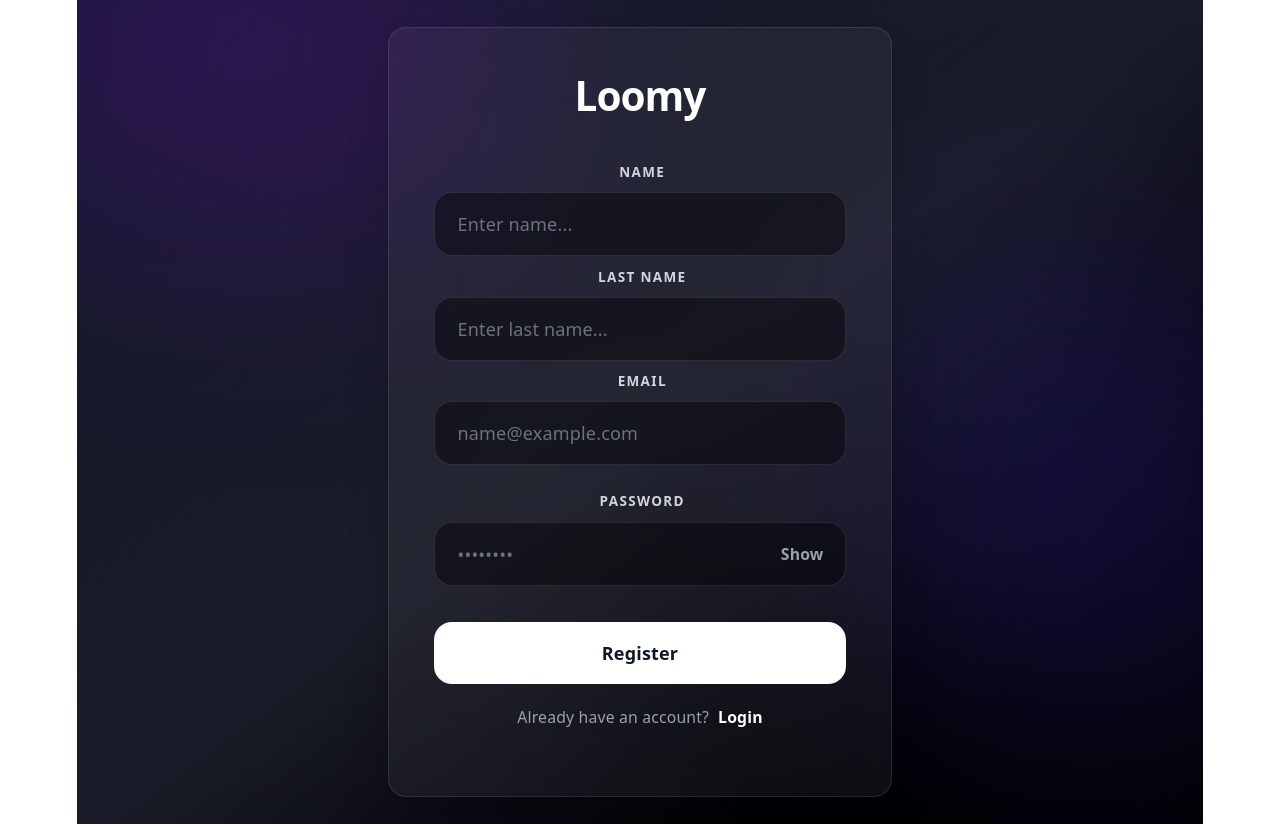
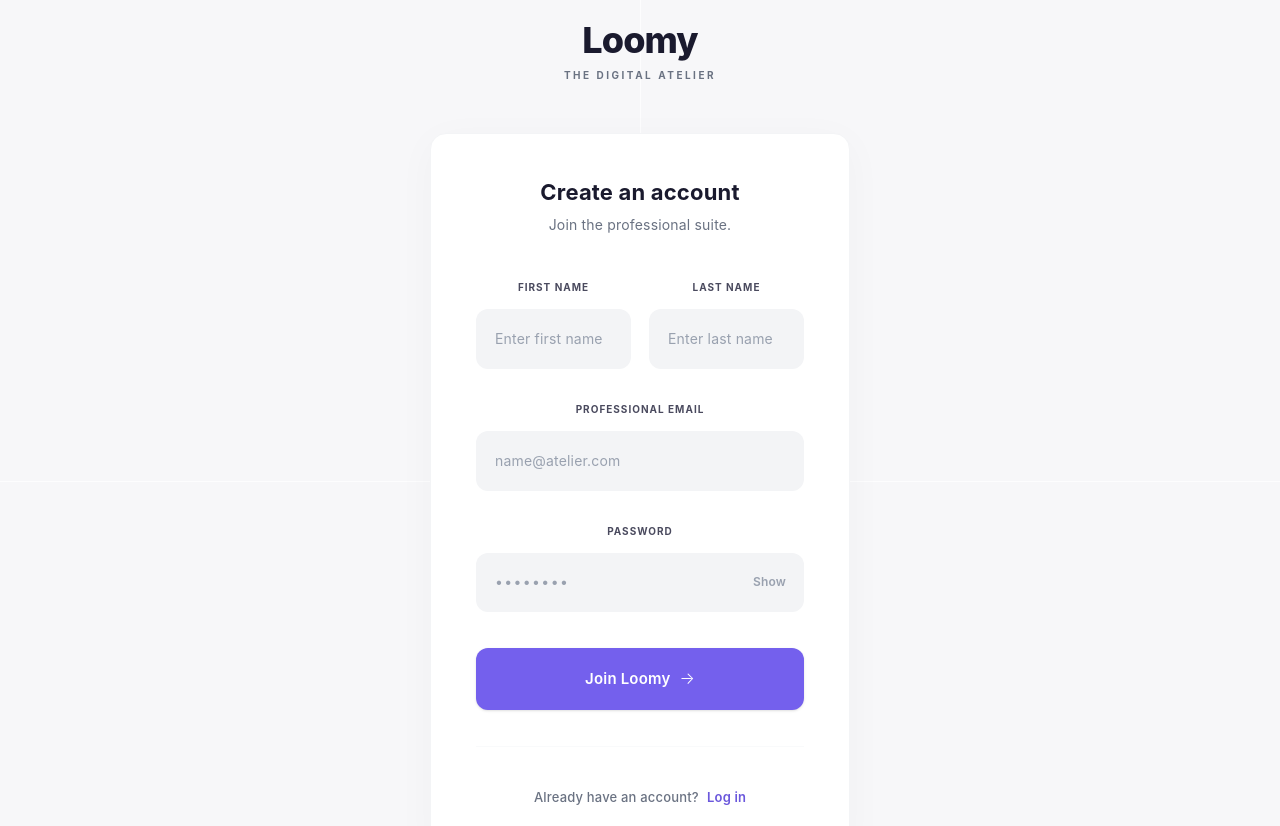
Before and after one commit to ariigrangetto/loomy, a React (Vite) app: page /register in a window 1280 px wide. Shown: the top 826 px of the page. Built offline with nearby package versions, Linux system fonts and the light colour scheme; no server answers.

Commit message:
feat: add icons and styles

```diff
--- a/index.html
+++ b/index.html
@@ -3,7 +3,7 @@
 
 <head>
   <meta charset="UTF-8" />
-  <link rel="icon" type="image/svg+xml" href="" />
+  <link rel="icon" type="image/svg+xml" href="/icon.png" />
   <meta name="viewport" content="width=device-width, initial-scale=1.0" />
   <title>Loomy</title>
 </head>
--- a/src/index.css
+++ b/src/index.css
@@ -53,21 +53,17 @@
 }
 
 #root {
-  width: 1126px;
   max-width: 100%;
   margin: 0 auto;
   text-align: center;
   min-height: 100svh;
   display: flex;
   flex-direction: column;
-  box-sizing: border-box;
 }
 
 body {
   margin: 0;
 }
-
-
 
 p {
   margin: 0;
--- a/src/pages/Login.tsx
+++ b/src/pages/Login.tsx
@@ -1,5 +1,6 @@
 import { useRef, useState } from "react"
 import useUser from "../hooks/useUser.tsx"
+import { Link } from "react-router"
 
 interface State {
     email: string
@@ -39,43 +40,54 @@ export default function Login() {
 
 
     return (
-        <main className="min-h-screen flex items-center justify-center p-6 bg-linear-to-br from-gray-900 via-[#1a1c29] to-black relative overflow-hidden">
-            <div className="absolute top-0 left-0 w-full h-full overflow-hidden pointer-events-none z-0">
-                <div className="absolute -top-[20%] -left-[10%] w-[50%] h-[50%] rounded-full bg-purple-600/20 blur-[120px]"></div>
-                <div className="absolute bottom-[10%] -right-[10%] w-[40%] h-[60%] rounded-full bg-indigo-600/20 blur-[120px]"></div>
+        <main className="min-h-screen flex flex-col items-center justify-center p-6 bg-[#f7f7f9] relative font-sans">
+            <div className="absolute inset-0 pointer-events-none z-0 flex items-center justify-center overflow-hidden">
+                <div className="absolute top-0 bottom-0 w-[1px] bg-white/80"></div>
+                <div className="absolute left-0 right-0 h-[1px] bg-white/80"></div>
             </div>
 
-            <div className="relative z-10 w-full max-w-md bg-white/5 backdrop-blur-2xl border border-white/10 rounded-2xl p-8 sm:p-10 shadow-2xl transition-all">
+            <div className="relative z-10 w-full max-w-[420px]">
                 <div className="text-center mb-10">
-                    <h1 className="text-4xl font-bold text-white tracking-tight mb-3">Loomy</h1>
+                    <img src="/icon.png" alt="Loomy Icon" className="w-16 h-16 mx-auto mb-4" />
+                    <h1 className="text-[36px] font-extrabold text-[#1a1a2e] tracking-tight mb-2">Loomy</h1>
+                    <p className="text-[10px] font-bold text-gray-500 tracking-[0.25em] uppercase">The Digital Atelier</p>
+                </div>
+
+                <div className="bg-white rounded-[16px] p-8 sm:p-10 shadow-[0_8px_40px_rgb(0,0,0,0.03)] border border-gray-100">
+                    <div className="mb-8">
+                        <h2 className="text-[22px] font-bold text-[#1a1a2e] mb-1.5">Welcome back</h2>
+                        <p className="text-gray-500 text-[14px]">Sign in to your professional suite.</p>
                     </div>
 
                     <form className="flex flex-col gap-6" action="submit" onSubmit={handleSubmitForm}>
-                    <div className="flex flex-col gap-2.5">
-                        <label className="text-xs font-bold text-gray-300 uppercase tracking-widest ml-1" htmlFor="email">Email</label>
+                        <div className="flex flex-col gap-2">
+                            <label className="text-[10px] font-bold text-[#4a4a5e] uppercase tracking-widest" htmlFor="email">Professional Email</label>
                             <input
                                 id="email"
-                            className="w-full px-5 py-4 bg-black/40 border border-white/10 rounded-2xl text-white placeholder-gray-500 focus:outline-none focus:ring-2 focus:ring-indigo-500/50 focus:border-indigo-500 transition-all shadow-inner"
+                                className="w-full px-4 py-3.5 bg-[#f3f4f6] border border-transparent rounded-[12px] text-gray-900 text-[14px] placeholder-gray-400 focus:outline-none focus:ring-2 focus:ring-[#6b58dc]/20 focus:bg-white focus:border-[#6b58dc]/30 transition-all"
                                 type="text"
-                            placeholder="name@example.com"
+                                placeholder="name@atelier.com"
                                 name="email"
                                 onChange={handleBtn}
                             />
                         </div>
 
-                    <div className="flex flex-col gap-2.5">
-                        <label className="text-xs font-bold text-gray-300 uppercase tracking-widest ml-1" htmlFor="password">Password</label>
+                        <div className="flex flex-col gap-2">
+                            <div className="flex justify-between items-center">
+                                <label className="text-[10px] font-bold text-[#4a4a5e] uppercase tracking-widest" htmlFor="password">Password</label>
+                                <a href="#" className="text-[11px] font-bold text-[#6b58dc] hover:text-[#5a46c8] transition-colors" tabIndex={-1}>Forgot?</a>
+                            </div>
                             <div className="relative flex items-center">
                                 <input
                                     id="password"
-                                className="w-full pl-5 pr-20 py-4 bg-black/40 border border-white/10 rounded-2xl text-white placeholder-gray-500 focus:outline-none focus:ring-2 focus:ring-indigo-500/50 focus:border-indigo-500 transition-all shadow-inner"
+                                    className="w-full pl-4 pr-16 py-3.5 bg-[#f3f4f6] border border-transparent rounded-[12px] text-gray-900 text-[14px] placeholder-gray-400 focus:outline-none focus:ring-2 focus:ring-[#6b58dc]/20 focus:bg-white focus:border-[#6b58dc]/30 transition-all tracking-widest"
                                     type={showPassword ? "text" : "password"}
                                     placeholder="••••••••"
                                     name="password"
                                     onChange={handleBtn}
                                 />
                                 <button
-                                className="absolute right-5 text-sm font-semibold text-gray-400 hover:text-indigo-400 focus:outline-none transition-colors"
+                                    className="absolute right-4 text-[12px] font-semibold text-gray-400 hover:text-[#6b58dc] focus:outline-none transition-colors"
                                     type="button"
                                     onClick={() => setShowPassword(!showPassword)}
                                 >
@@ -85,17 +97,29 @@ export default function Login() {
                         </div>
 
                         <button
-                        className="mt-6 w-full py-4 px-4 bg-white  text-[18px] hover:bg-gray-100 text-gray-900 font-bold rounded-2xl shadow-[0_0_20px_rgba(255,255,255,0.1)] hover:shadow-[0_0_25px_rgba(255,255,255,0.2)] transform transition-all active:scale-[0.98] outline-none focus:ring-2 focus:ring-white/50 focus:ring-offset-2 focus:ring-offset-gray-900"
+                            className="mt-2 w-full py-4 px-4 bg-[#7460ed] hover:bg-[#6250cc] text-white text-[15px] font-semibold rounded-[12px] shadow-sm hover:shadow-md transform transition-all active:scale-[0.98] outline-none focus:ring-2 focus:ring-[#7460ed]/50 focus:ring-offset-2 flex justify-center items-center gap-2"
                             type="submit"
                         >
-                        Login
+                            Enter Atelier <span className="text-[16px] leading-none mb-[2px] font-light">&rarr;</span>
                         </button>
                     </form>
+
                     {error && (
-                    <div className="mt-6 p-4 bg-red-500/10 border border-red-500/20 rounded-2xl text-red-500 text-sm text-center font-semibold">
+                        <div className="mt-4 p-3 bg-red-50 border border-red-100 rounded-[12px] text-red-500 text-[13px] text-center font-medium">
                             {error}
                         </div>
                     )}
+
+                    <div className="mt-8 pt-8 border-t border-gray-50 text-center">
+                        <Link to="/register" className="text-[13px] text-gray-500 font-medium">
+                            New to the platform? <span className="font-semibold text-[#6b58dc] hover:text-[#5a46c8] transition-colors ml-1">Join Loomy</span>
+                        </Link>
+                    </div>
+                </div>
+
+                <div className="mt-12 text-center text-[11px] font-semibold text-gray-400 flex justify-center items-center gap-4">
+                    <p className="hover:text-gray-600 transition-colors">All rights reserved &copy; 2026</p>
+                </div>
             </div>
         </main>
     )
--- a/src/pages/Register.tsx
+++ b/src/pages/Register.tsx
@@ -1,5 +1,6 @@
 import { useRef, useState } from "react";
 import useUser from "../hooks/useUser.tsx";
+import { Link } from "react-router";
 
 
 interface State {
@@ -10,7 +11,6 @@ interface State {
 }
 
 export default function Register() {
-
     const [state, setState] = useState<State>({ email: "", password: "", name: "", lastName: "" })
     const [showPassword, setShowPassword] = useState<boolean>(false);
     const [error, setErrorMessage] = useState<string>("");
@@ -43,65 +43,76 @@ export default function Register() {
 
 
     return (
-        <main className="min-h-screen flex items-center justify-center p-6 bg-linear-to-br from-gray-900 via-[#1a1c29] to-black relative overflow-hidden">
-            <div className="absolute top-0 left-0 w-full h-full overflow-hidden pointer-events-none z-0">
-                <div className="absolute -top-[20%] -left-[10%] w-[50%] h-[50%] rounded-full bg-purple-600/20 blur-[120px]"></div>
-                <div className="absolute bottom-[10%] -right-[10%] w-[40%] h-[60%] rounded-full bg-indigo-600/20 blur-[120px]"></div>
+        <main className="min-h-screen flex flex-col items-center justify-center p-6 bg-[#f7f7f9] relative font-sans">
+            <div className="absolute inset-0 pointer-events-none z-0 flex items-center justify-center overflow-hidden">
+                <div className="absolute top-0 bottom-0 w-[1px] bg-white/80"></div>
+                <div className="absolute left-0 right-0 h-[1px] bg-white/80"></div>
             </div>
 
-            <div className="relative z-10 w-full max-w-md bg-white/5 backdrop-blur-2xl border border-white/10 rounded-2xl p-8 sm:p-10 shadow-2xl transition-all">
+            <div className="relative z-10 w-full max-w-[420px]">
                 <div className="text-center mb-10">
-                    <h1 className="text-4xl font-bold text-white tracking-tight mb-3">Loomy</h1>
+                    <h1 className="text-[36px] font-extrabold text-[#1a1a2e] tracking-tight mb-2">Loomy</h1>
+                    <p className="text-[10px] font-bold text-gray-500 tracking-[0.25em] uppercase">The Digital Atelier</p>
+                </div>
+
+                <div className="bg-white rounded-[16px] p-8 sm:p-10 shadow-[0_8px_40px_rgb(0,0,0,0.03)] border border-gray-100">
+                    <div className="mb-8">
+                        <h2 className="text-[22px] font-bold text-[#1a1a2e] mb-1.5">Create an account</h2>
+                        <p className="text-gray-500 text-[14px]">Join the professional suite.</p>
                     </div>
 
                     <form className="flex flex-col gap-6" action="submit" onSubmit={handleSubmitForm}>
-                    <div className="flex flex-col gap-2.5">
-                        <label className="text-xs font-bold text-gray-300 uppercase tracking-widest ml-1" htmlFor="name">Name</label>
+                        <div className="grid grid-cols-2 gap-4">
+                            <div className="flex flex-col gap-2">
+                                <label className="text-[10px] font-bold text-[#4a4a5e] uppercase tracking-widest" htmlFor="name">First Name</label>
                                 <input
                                     id="name"
-                            className="w-full px-5 py-4 bg-black/40 border border-white/10 rounded-2xl text-white placeholder-gray-500 focus:outline-none focus:ring-2 focus:ring-indigo-500/50 focus:border-indigo-500 transition-all shadow-inner"
+                                    className="w-full px-4 py-3.5 bg-[#f3f4f6] border border-transparent rounded-[12px] text-gray-900 text-[14px] placeholder-gray-400 focus:outline-none focus:ring-2 focus:ring-[#6b58dc]/20 focus:bg-white focus:border-[#6b58dc]/30 transition-all"
                                     type="text"
-                            placeholder="Enter name..."
+                                    placeholder="Enter first name"
                                     name="name"
                                     onChange={handleBtn}
                                 />
+                            </div>
 
-                        <label className="text-xs font-bold text-gray-300 uppercase tracking-widest ml-1" htmlFor="lastName">Last Name</label>
+                            <div className="flex flex-col gap-2">
+                                <label className="text-[10px] font-bold text-[#4a4a5e] uppercase tracking-widest" htmlFor="lastName">Last Name</label>
                                 <input
                                     id="lastName"
-                            className="w-full px-5 py-4 bg-black/40 border border-white/10 rounded-2xl text-white placeholder-gray-500 focus:outline-none focus:ring-2 focus:ring-indigo-500/50 focus:border-indigo-500 transition-all shadow-inner"
+                                    className="w-full px-4 py-3.5 bg-[#f3f4f6] border border-transparent rounded-[12px] text-gray-900 text-[14px] placeholder-gray-400 focus:outline-none focus:ring-2 focus:ring-[#6b58dc]/20 focus:bg-white focus:border-[#6b58dc]/30 transition-all"
                                     type="text"
-                            placeholder="Enter last name..."
+                                    placeholder="Enter last name"
                                     name="lastName"
                                     onChange={handleBtn}
                                 />
+                            </div>
+                        </div>
 
-                        <label className="text-xs font-bold text-gray-300 uppercase tracking-widest ml-1"
-                            htmlFor="email">Email</label>
+                        <div className="flex flex-col gap-2">
+                            <label className="text-[10px] font-bold text-[#4a4a5e] uppercase tracking-widest" htmlFor="email">Professional Email</label>
                             <input
                                 id="email"
-                            className="w-full px-5 py-4 bg-black/40 border border-white/10 rounded-2xl text-white placeholder-gray-500 focus:outline-none focus:ring-2 focus:ring-indigo-500/50 focus:border-indigo-500 transition-all shadow-inner"
+                                className="w-full px-4 py-3.5 bg-[#f3f4f6] border border-transparent rounded-[12px] text-gray-900 text-[14px] placeholder-gray-400 focus:outline-none focus:ring-2 focus:ring-[#6b58dc]/20 focus:bg-white focus:border-[#6b58dc]/30 transition-all"
                                 type="text"
-                            placeholder="name@example.com"
+                                placeholder="name@atelier.com"
                                 name="email"
                                 onChange={handleBtn}
                             />
                         </div>
 
-                    <div className="flex flex-col gap-2.5">
-                        <label className="text-xs font-bold text-gray-300 uppercase tracking-widest ml-1" htmlFor="password">Password</label>
+                        <div className="flex flex-col gap-2">
+                            <label className="text-[10px] font-bold text-[#4a4a5e] uppercase tracking-widest" htmlFor="password">Password</label>
                             <div className="relative flex items-center">
-
                                 <input
                                     id="password"
-                                className="w-full pl-5 pr-20 py-4 bg-black/40 border border-white/10 rounded-2xl text-white placeholder-gray-500 focus:outline-none focus:ring-2 focus:ring-indigo-500/50 focus:border-indigo-500 transition-all shadow-inner"
+                                    className="w-full pl-4 pr-16 py-3.5 bg-[#f3f4f6] border border-transparent rounded-[12px] text-gray-900 text-[14px] placeholder-gray-400 focus:outline-none focus:ring-2 focus:ring-[#6b58dc]/20 focus:bg-white focus:border-[#6b58dc]/30 transition-all tracking-widest"
                                     type={showPassword ? "text" : "password"}
                                     placeholder="••••••••"
                                     name="password"
                                     onChange={handleBtn}
                                 />
                                 <button
-                                className="absolute right-5 text-sm font-semibold text-gray-400 hover:text-indigo-400 focus:outline-none transition-colors"
+                                    className="absolute right-4 text-[12px] font-semibold text-gray-400 hover:text-[#6b58dc] focus:outline-none transition-colors"
                                     type="button"
                                     onClick={() => setShowPassword(!showPassword)}
                                 >
@@ -111,18 +122,29 @@ export default function Register() {
                         </div>
 
                         <button
-                        className="mt-2 w-full py-4 px-4 bg-white  text-[18px] hover:bg-gray-100 text-gray-900 font-semibold rounded-2xl transform transition-all active:scale-[0.98] outline-none cursor-pointer"
+                            className="mt-2 w-full py-4 px-4 bg-[#7460ed] hover:bg-[#6250cc] text-white text-[15px] font-semibold rounded-[12px] shadow-sm hover:shadow-md transform transition-all active:scale-[0.98] outline-none focus:ring-2 focus:ring-[#7460ed]/50 focus:ring-offset-2 flex justify-center items-center gap-2"
                             type="submit"
                         >
-                        Register
+                            Join Loomy <span className="text-[16px] leading-none mb-[2px] font-light">&rarr;</span>
                         </button>
                     </form>
-                <p className="text-center text-gray-400 flex justify-center gap-2 mt-10 p-5 text-sm">Already have an account? <a href="/login" className="text-white font-bold hover:underline">Login</a></p>
+
                     {error && (
-                    <div className="mt-6 p-4 bg-red-500/10 border border-red-500/20 rounded-2xl text-red-500 text-sm text-center font-semibold">
+                        <div className="mt-4 p-3 bg-red-50 border border-red-100 rounded-[12px] text-red-500 text-[13px] text-center font-medium">
                             {error}
                         </div>
                     )}
+
+                    <div className="mt-8 pt-8 border-t border-gray-50 text-center">
+                        <Link to="/login" className="text-[13px] text-gray-500 font-medium">
+                            Already have an account? <span className="font-semibold text-[#6b58dc] hover:text-[#5a46c8] transition-colors ml-1">Log in</span>
+                        </Link>
+                    </div>
+                </div>
+
+                <div className="mt-12 text-center text-[11px] font-semibold text-gray-400 flex justify-center items-center gap-4">
+                    <p className="hover:text-gray-600 transition-colors">All rights reserved &copy; 2026</p>
+                </div>
             </div>
         </main>
     )
```
Also changed, not shown: public/icon.png (added). Lines whose indentation alone changed are shown as unchanged.
